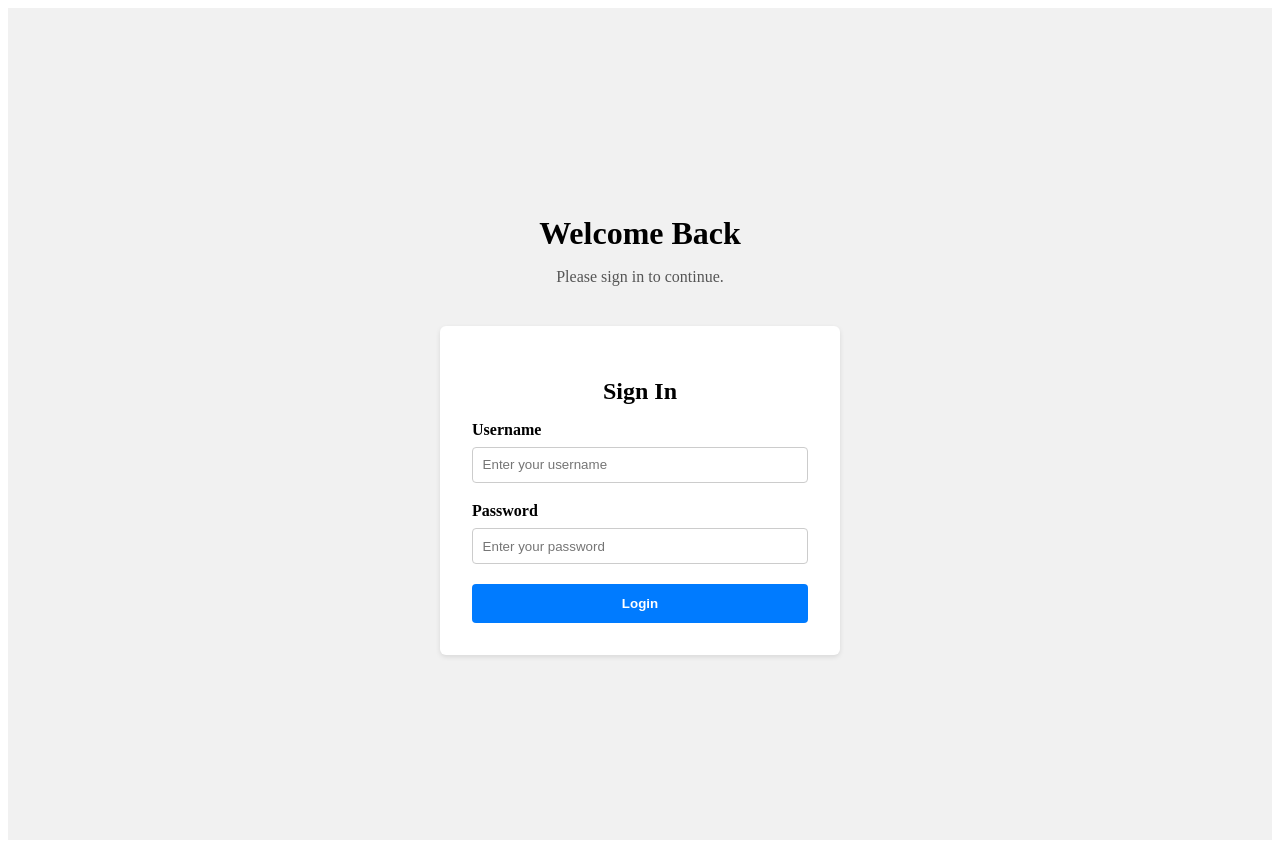
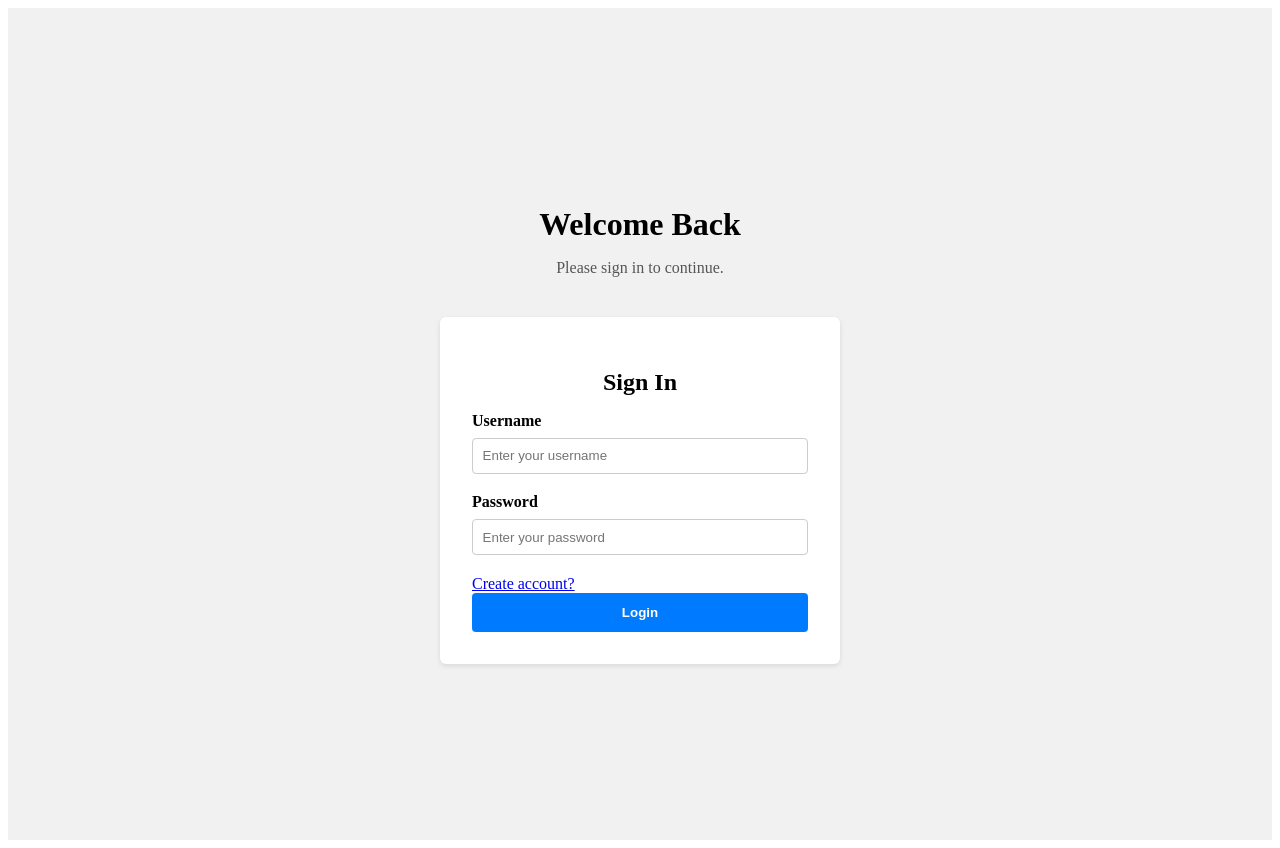
Before and after one commit to fAribAmo/Reqruitment-app, a Vue app in the folder frontend/: page /login in a window 1280 px wide. Built offline with nearby package versions, Linux system fonts and the light colour scheme.

Commit message:
Update LoginForm.vue

```diff
--- a/frontend/src/components/LoginForm.vue
+++ b/frontend/src/components/LoginForm.vue
@@ -4,13 +4,27 @@
 
     <div class="form-group">
       <label for="username">Username</label>
-      <input id="username" v-model="username" type="username" placeholder="Enter your username" required />
+      <input
+        id="username"
+        v-model="username"
+        type="username"
+        placeholder="Enter your username"
+        required
+      />
     </div>
 
     <div class="form-group">
       <label for="password">Password</label>
-      <input id="password" v-model="password" type="password" placeholder="Enter your password" required />
+      <input
+        id="password"
+        v-model="password"
+        type="password"
+        placeholder="Enter your password"
+        required
+      />
     </div>
+
+    <router-link to="/register">Create account?</router-link>
 
     <button type="submit" class="btn-primary">Login</button>
   </form>
@@ -31,7 +45,7 @@ export default {
         username: this.username,
         password: this.password,
       };
-      this.$emit("login-submitted", credentials);  // ✅ Emit form data to LoginPage.vue
+      this.$emit("login-submitted", credentials); // ✅ Emit form data to LoginPage.vue
     },
   },
 };
```
